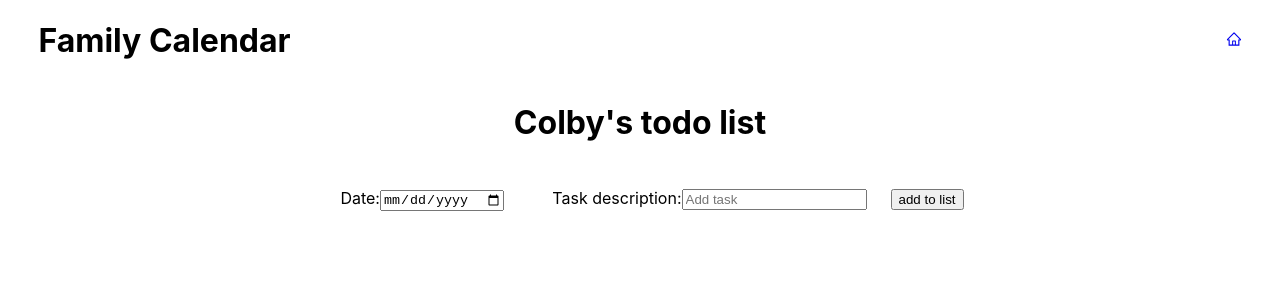
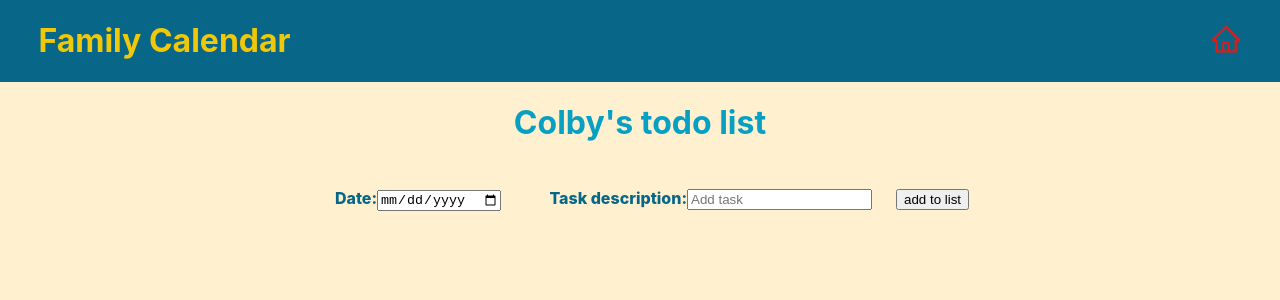
Before and after one commit to Crpearce/calendar-todos-w-local-storage, a React (Create React App) app: page /Colby in a window 1280 px wide. Shown: the top 300 px of the page. Built offline with nearby package versions, Linux system fonts and the light colour scheme.

Commit message:
add styles

```diff
--- a/src/components/form/form.styles.css
+++ b/src/components/form/form.styles.css
@@ -1,16 +1,7 @@
-.input-container {
-    display: flex;
-    align-items: center;
-    /* width: 100%; */
-}
-
 label {
     padding: 3vh;
-}
-
-
-.list-container {
-    width: 80%;
+    color: #086788;
+    font-weight: 800;
 }
 
 li {
@@ -20,8 +11,25 @@ li {
     padding: 1vh;
 }
 
+.input-container {
+    display: flex;
+    align-items: center;
+}
+
+.list-container {
+    width: 80%;
+}
+
 .form-container {
     display: flex;
     flex-direction: column;
     align-items: center;
 }
+
+h3 {
+    color: #086788;
+}
+
+p {
+    color: #DD1C1A;
+}
--- a/src/components/navigation/navigation.styles.css
+++ b/src/components/navigation/navigation.styles.css
@@ -2,6 +2,8 @@
     display: flex;
     align-items: center;
     justify-content: space-between;
+    background-color: #086788;
+    color: #F0C808;
 }
 
 .fam-header {
@@ -10,4 +12,6 @@
 
 .icon {
     padding-right: 3vw;
+    color:#DD1C1A;
+    font-size: 2.5vw;
 }
--- a/src/index.css
+++ b/src/index.css
@@ -5,6 +5,8 @@ body {
     sans-serif;
   -webkit-font-smoothing: antialiased;
   -moz-osx-font-smoothing: grayscale;
+  background-color: #FFF1D0;
+  color: #07A0C3;
 }
 
 code {
```
